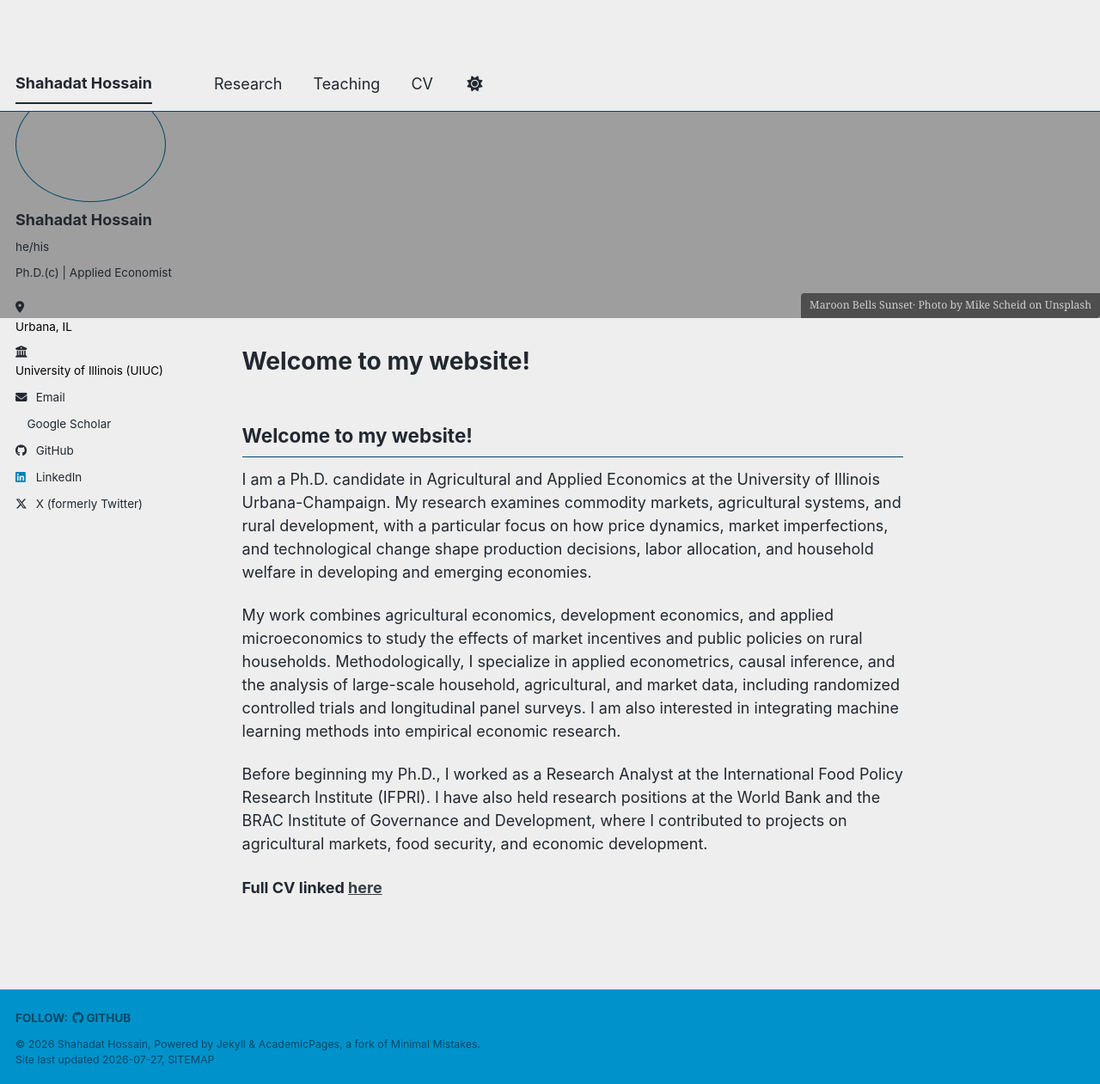
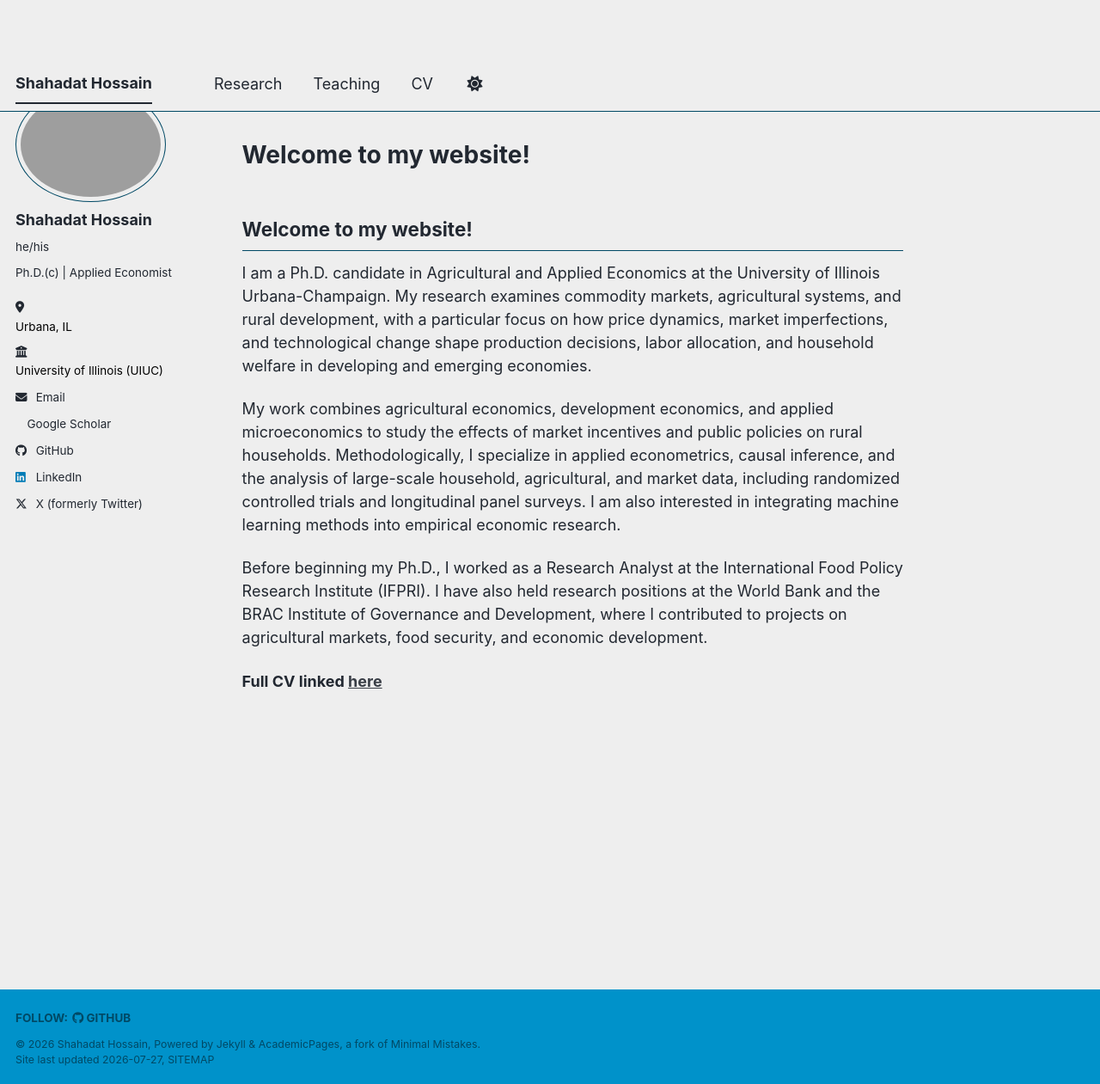
Before and after one commit to hnshahadat/hnshahadat.github.io, a Jekyll site: the page built from _pages/about.md, in a window 1280 px wide and 1261 px high. Shown: the whole window at 86% size. Built offline with Jekyll 4.4.1, drawn with Linux system fonts in a browser that asks for light colours; a style sheet for code colours, icons or effects is not loaded; our own code applies the rules of GitHub Pages for plain Markdown files.

Commit message:
No banner image

```diff
--- a/_pages/about.md
+++ b/_pages/about.md
@@ -2,9 +2,6 @@
 permalink: /
 excerpt: "PhD(c) at UIUC"
 author_profile: true
-header:
-  image: maroon-bells.jpg
-  caption: 'Maroon Bells Sunset· Photo by <a href="https://unsplash.com/@mscheid?utm_source=unsplash&utm_medium=referral&utm_content=creditCopyText">Mike Scheid</a> on <a href="https://unsplash.com/photos/body-of-water-across-the-mountain-during-sunset-xoYPV4oVQJI?utm_source=unsplash&utm_medium=referral&utm_content=creditCopyText">Unsplash</a>'
 redirect_from:
   - /about/
   - /about.html
```
